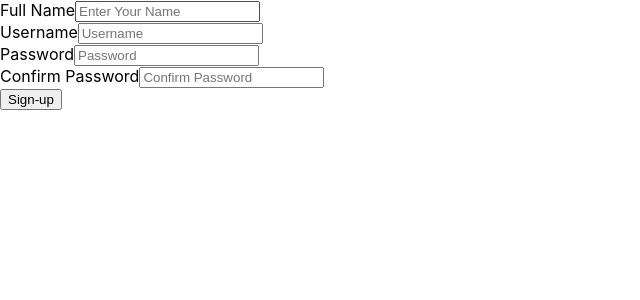
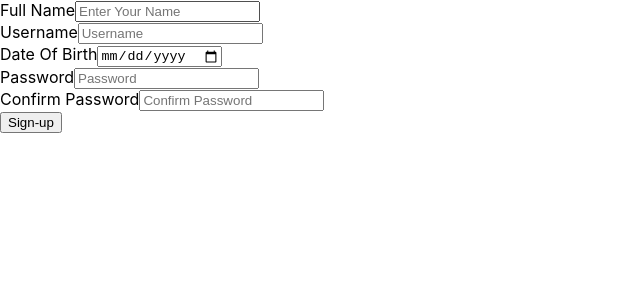
Before and after one commit to l-palermo/Foodie, a React (Create React App) app: page / in a window 1280 px wide. Shown: the top 300 px of the page, without its empty margins (0-640 px from the left). Built offline with nearby package versions, Linux system fonts and the light colour scheme.

Commit message:
Add dob input field

```diff
--- a/src/Signup/Signup.js
+++ b/src/Signup/Signup.js
@@ -10,6 +10,8 @@ class Signup extends Component {
       newUser: {
         fullname: "",
         username: "",
+        dateOfBirth: "",
+        email: "",
         password: "",
         confirmPassword: ""
       }
@@ -65,6 +67,14 @@ class Signup extends Component {
           onChange={this.handleInput}
         />
 
+        <Input type={'date'}
+          title={'Date Of Birth'}
+          name={'dateOfBirth'}
+          value={this.state.newUser.dateOfBirth}
+          placeholder={'Date Of Birth'}
+          onChange={this.handleInput}
+        />
+
         <Input type={'password'}
           title={'Password'}
           name={'password'}
```
